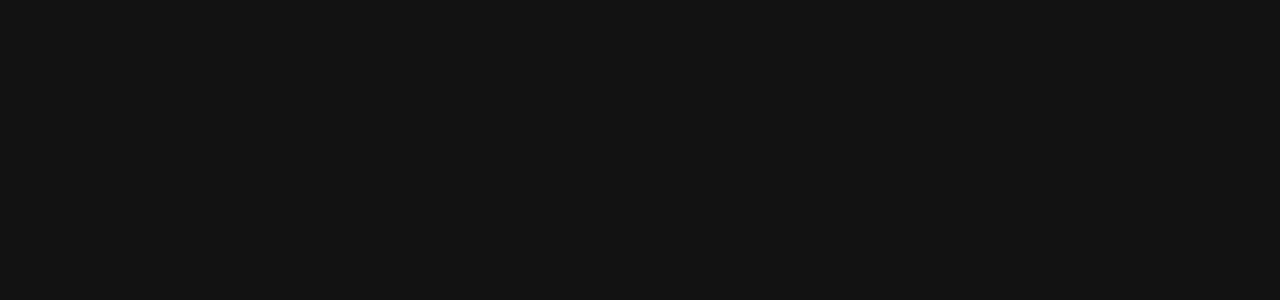
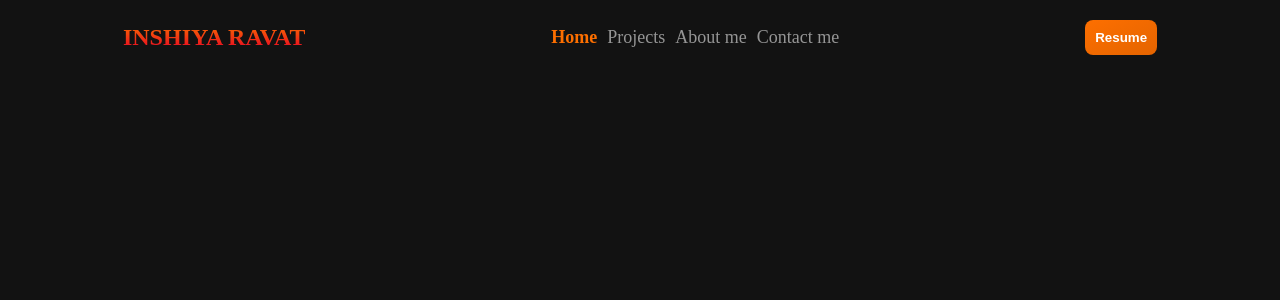
Before and after one commit to inshiya-ravat/Portfolio, a React (Vite) app: page / in a window 1280 px wide. Shown: the top 300 px of the page. Built offline with nearby package versions, Linux system fonts and the light colour scheme.

Commit message:
feature: navbar static

```diff
--- a/src/App.css
+++ b/src/App.css
@@ -1,3 +1,33 @@
+:root{
+    --bg: #121212;
+    --filled-bg-left: #FD6F00;
+    --filled-bg-right: #E46400;
+    --white: #ffffff;
+}
 body,html{
-    background-color: #121212;
+    background-color: var(--bg);
 }
+button{
+    border: none;
+    border-radius: 8px;
+    font-weight: bold;
+}
+.filled{
+    background: linear-gradient(to bottom right,var(--filled-bg-left),var(--filled-bg-right));
+    text-align: center;
+    padding: 10px;
+    color: var(--white);
+}
+.filled:hover{
+    background: var(--white);
+    color: var(--filled-bg-right);
+}
+.transparent{
+    background-color: inherit;
+}
+
+@media only screen and (max-width:390px){
+    .filled{
+        padding:7px;
+    }
+}
--- a/src/App.tsx
+++ b/src/App.tsx
@@ -1,10 +1,11 @@
 import './App.css'
+import Navbar from './component/Navbar/Navbar'
 
 function App() {
 
   return (
     <>
-
+      <Navbar/>
     </>
   )
 }
--- /dev/null
+++ b/src/component/Button/Button.tsx
@@ -0,0 +1,19 @@
+import React from 'react';
+import '../../App.css';
+
+interface ButtonProps extends React.HtmlHTMLAttributes<HTMLButtonElement>{
+    children: React.ReactNode,
+    variant?: 'filled'|'outlined'|'filled-inactive'|'transparent',
+    [props:string]:any,
+}
+const Button = ({children,variant,...props}:ButtonProps) => {
+  return (
+    <>
+      <button className={variant ? variant : 'filled'} {...props}>
+        {children}
+      </button>
+    </>
+  )
+}
+
+export default Button
--- /dev/null
+++ b/src/component/Navbar/Navbar.module.css
@@ -0,0 +1,53 @@
+:root{
+    --linear-title-bg-left: #FA6E00;
+    --linear-title-bg-right: #E60026;
+    --active: #FD6F00;
+    --inactive: #959595;
+}
+.navbarContainer{
+    position: fixed;
+    top: 0%;
+    left: 0%;
+    display: flex;
+    justify-content: space-around;
+    align-items: center;
+    width: 100%;
+}
+.menu{
+    display: none;
+}
+.logo{
+    background: linear-gradient(var(--linear-title-bg-left),var(--linear-title-bg-right));
+    -webkit-background-clip: text;
+    background-clip: text;
+    color: transparent;
+    font-weight: bold;
+    font-size: 1.5rem;
+}
+.actionContainer{
+    display: flex;
+    padding: 0;
+    gap: 10px;
+    font-size: large;
+}
+.activeSection{
+    color: var(--active);
+    font-weight: bold;
+    list-style: none;
+}
+.inActiveSection{
+    color: var(--inactive);
+    list-style: none;
+}
+.inActiveSection:hover{
+    color: var(--active);
+}
+
+@media only screen and (max-width:630px){
+    .actionContainer{
+        display:none;
+    }
+    .menu{
+        display: inline-block;
+    }
+}
--- /dev/null
+++ b/src/component/Navbar/Navbar.tsx
@@ -0,0 +1,29 @@
+import styles from './Navbar.module.css';
+import Button from '../Button/Button';
+import Menu from '../../assets/Hamburger-menu.svg';
+
+const Navbar = () => {
+  return (
+    <div className={styles.navbarContainer}>
+        <div className={styles.menu}>
+            <Button variant='transparent'>
+                <img src={Menu} alt='hamburger menu'/>
+            </Button>
+        </div>
+      <div>
+        <p className={styles.logo}>INSHIYA RAVAT</p>
+      </div>
+      <ul className={styles.actionContainer}>
+        <li className={styles.activeSection}>Home</li>
+        <li className={styles.inActiveSection}>Projects</li>
+        <li className={styles.inActiveSection}>About me</li>
+        <li className={styles.inActiveSection}>Contact me</li>
+      </ul>
+      <div>
+        <Button variant='filled' title='Download Resume'>Resume</Button>
+      </div>
+    </div>
+  )
+}
+
+export default Navbar
--- a/src/index.css
+++ b/src/index.css
@@ -0,0 +1,3 @@
+#root{
+    width: 100%;
+}
```
Also changed, not shown: src/assets/Hamburger-menu.svg (added).
